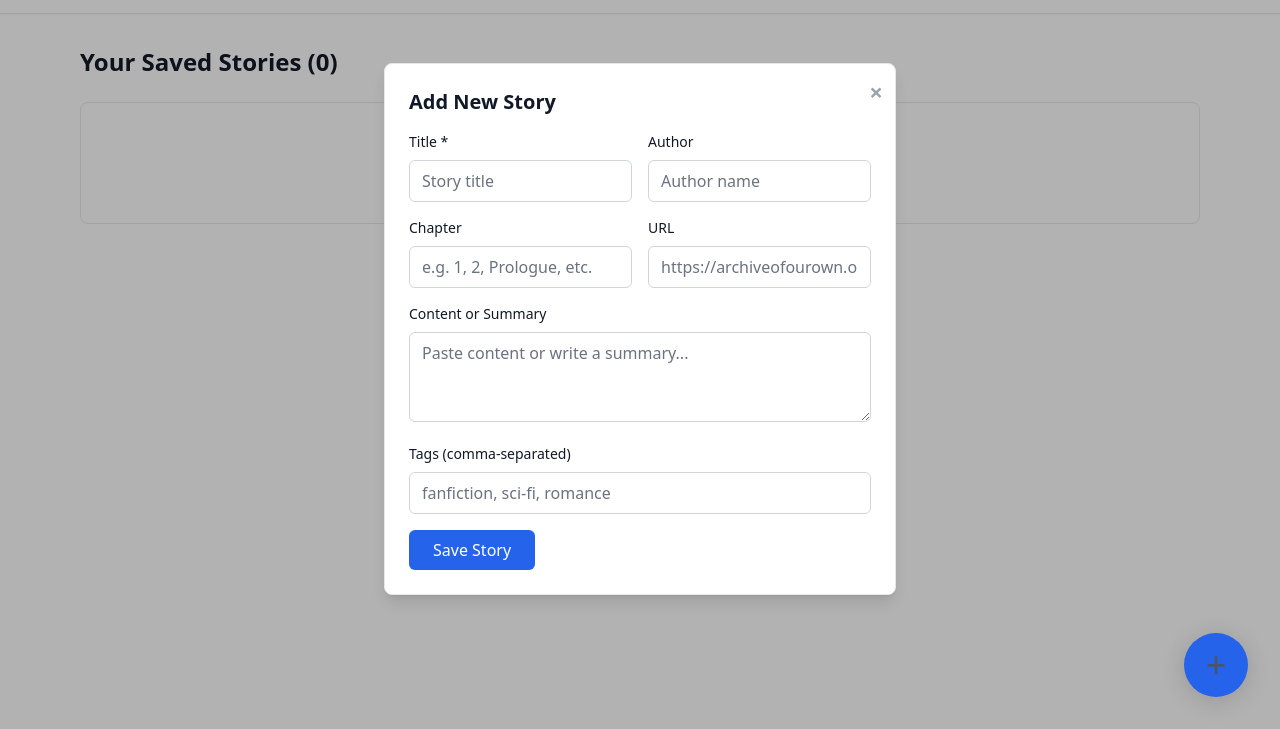
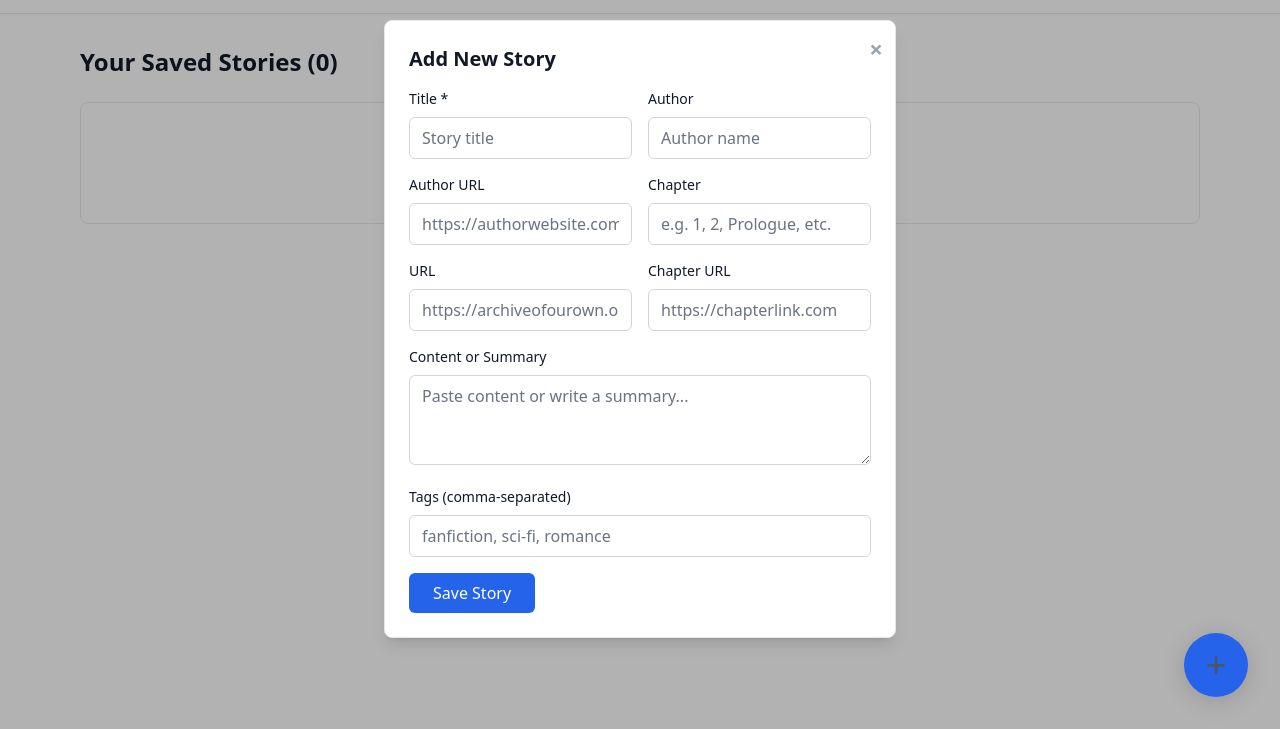
Before and after one commit to KeonFryson/StorySaver, a browser extension: page public/index.html in a window 1280 px wide. Both pictures are taken after a click on the button "Add New Story". Shown: the part 71-800 px from the top of the page. Drawn offline with nearby package versions, Linux system fonts and the light colour scheme.

Commit message:
Update index.html

```diff
--- a/public/index.html
+++ b/public/index.html
@@ -154,6 +154,15 @@
 							<div class="grid grid-cols-1 md:grid-cols-2 gap-4">
 								<div>
 									<label class="block text-sm font-medium text-gray-900 mb-2">
+										Author URL
+									</label>
+									<input id="story-author-url"
+										   type="url"
+										   class="w-full px-3 py-2 border border-gray-300 rounded-md bg-white text-gray-900 placeholder-gray-500 focus:outline-none focus:ring-2 focus:ring-blue-500"
+										   placeholder="https://authorwebsite.com" />
+								</div>
+								<div>
+									<label class="block text-sm font-medium text-gray-900 mb-2">
 										Chapter
 									</label>
 									<input id="story-chapter"
@@ -161,6 +170,8 @@
 										   class="w-full px-3 py-2 border border-gray-300 rounded-md bg-white text-gray-900 placeholder-gray-500 focus:outline-none focus:ring-2 focus:ring-blue-500"
 										   placeholder="e.g. 1, 2, Prologue, etc." />
 								</div>
+							</div>
+							<div class="grid grid-cols-1 md:grid-cols-2 gap-4">
 								<div>
 									<label class="block text-sm font-medium text-gray-900 mb-2">
 										URL
@@ -169,6 +180,15 @@
 										   type="url"
 										   class="w-full px-3 py-2 border border-gray-300 rounded-md bg-white text-gray-900 placeholder-gray-500 focus:outline-none focus:ring-2 focus:ring-blue-500"
 										   placeholder="https://archiveofourown.org/works/..." />
+								</div>
+								<div>
+									<label class="block text-sm font-medium text-gray-900 mb-2">
+										Chapter URL
+									</label>
+									<input id="story-chapter-url"
+										   type="url"
+										   class="w-full px-3 py-2 border border-gray-300 rounded-md bg-white text-gray-900 placeholder-gray-500 focus:outline-none focus:ring-2 focus:ring-blue-500"
+										   placeholder="https://chapterlink.com" />
 								</div>
 							</div>
 							<div>
@@ -484,9 +504,11 @@
 				description: document.getElementById('story-content').value,
 				chapter: document.getElementById('story-chapter').value,
 				author: document.getElementById('story-author').value,
+				authorurl: document.getElementById('story-author-url').value,
 				url: document.getElementById('story-url').value,
+				chapterurl: document.getElementById('story-chapter-url').value,
 				tags: document.getElementById('story-tags').value,
-				datesaved: new Date().toISOString() // <-- Add this line
+				datesaved: new Date().toISOString()
 			};
 			let res;
 			if (editingStoryId) {
@@ -514,7 +536,6 @@
 				alert(data.error || 'Failed to save story');
 			}
 		}
-
 
 		function renderStories(stories) {
 			const storiesGrid = document.getElementById('stories-grid');
@@ -545,6 +566,7 @@
 			</h3>
 			<div class="flex flex-wrap gap-2 mb-3">
 				${story.author ? `<span class="inline-block bg-gray-100 text-gray-800 text-xs px-2 py-1 rounded">Author: ${story.author}</span>` : ''}
+				${story.authorurl ? `<a href="${story.authorurl}" target="_blank" class="inline-block bg-purple-100 text-purple-700 text-xs px-2 py-1 rounded">Author Profile</a>` : ''}
 				${story.chapter ? `<span class="inline-block bg-blue-100 text-blue-700 text-xs px-2 py-1 rounded">Chapter: ${story.chapter}</span>` : ''}
 				${story.chapterurl ? `<a href="${story.chapterurl}" target="_blank" class="inline-block bg-green-100 text-green-700 text-xs px-2 py-1 rounded">Current Chapter Link</a>` : ''}
 			</div>
@@ -604,7 +626,9 @@
 			document.getElementById('add-story-modal-backdrop').style.display = 'block';
 			document.getElementById('story-title').value = story.title || '';
 			document.getElementById('story-author').value = story.author || '';
+			document.getElementById('story-author-url').value = story.authorurl || '';
 			document.getElementById('story-chapter').value = story.chapter || '';
+			document.getElementById('story-chapter-url').value = story.chapterurl || '';
 			document.getElementById('story-url').value = story.url || '';
 			document.getElementById('story-content').value = story.description || '';
 			document.getElementById('story-tags').value = story.tags || '';
```
Lines whose indentation alone changed are shown as unchanged.
